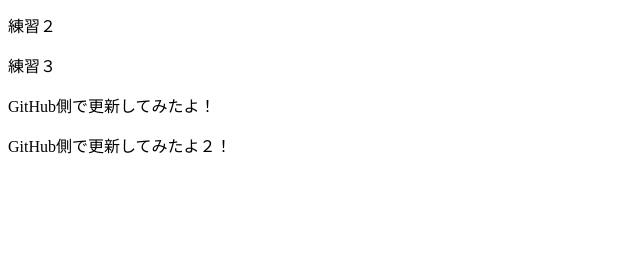
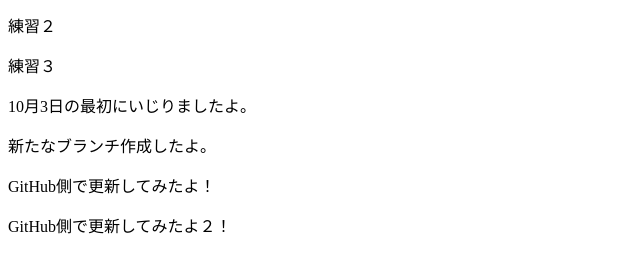
Before and after one commit to ibmse/Practice01, a plain HTML site: page index.html in a window 1280 px wide. Shown: the part 116-388 px from the top of the page, without its empty margins (0-640 px from the left). Drawn offline with Linux system fonts and the light colour scheme.

Commit message:
1003-1_新たなブランチ作成

```diff
--- a/index.html
+++ b/index.html
@@ -10,6 +10,8 @@
     <p>はじめてのページ作成 2025年8月29日（１）</p>
     <p>練習２</p>
     <p>練習３</p>
+    <p>10月3日の最初にいじりましたよ。</p>
+    <p>新たなブランチ作成したよ。</p>
     <p>GitHub側で更新してみたよ！</p>
     <p>GitHub側で更新してみたよ２！</p>
 </body>
```
